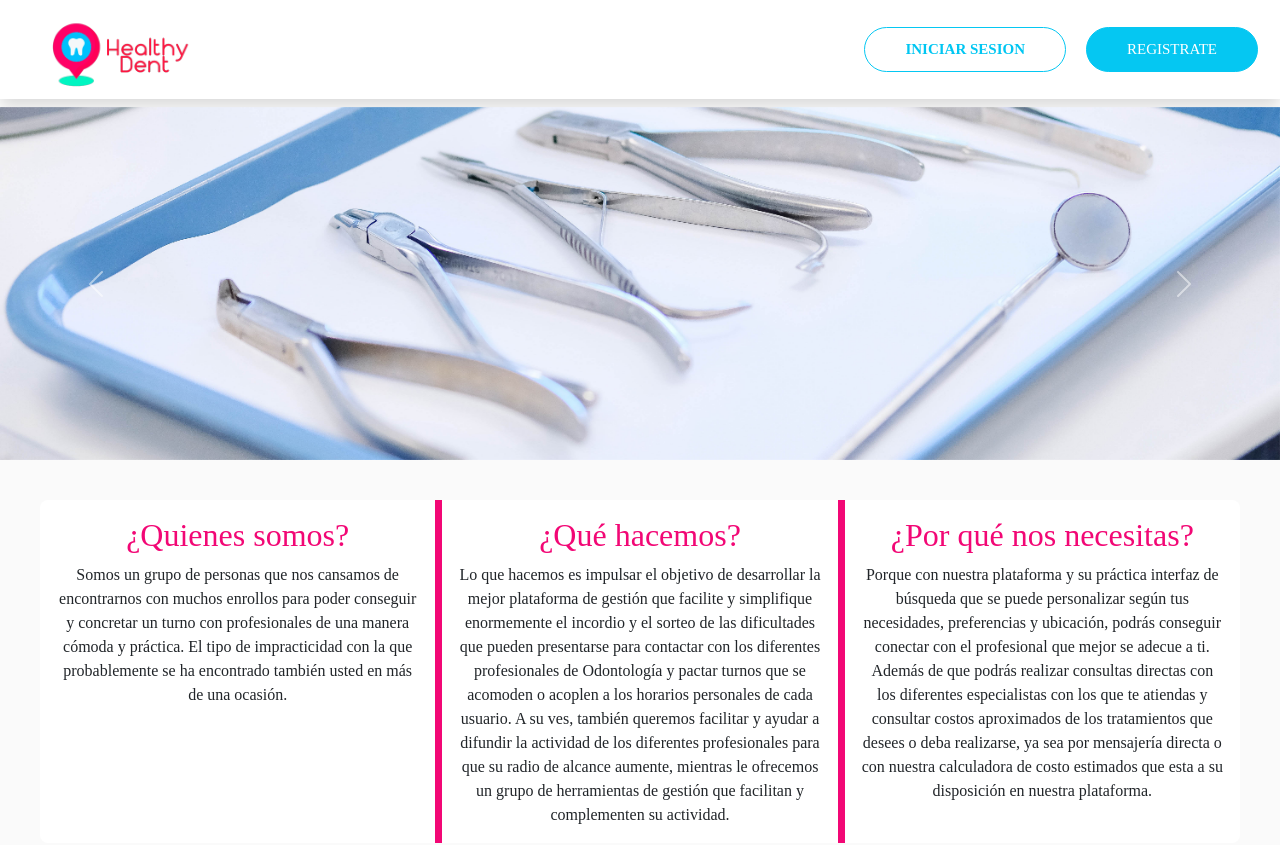
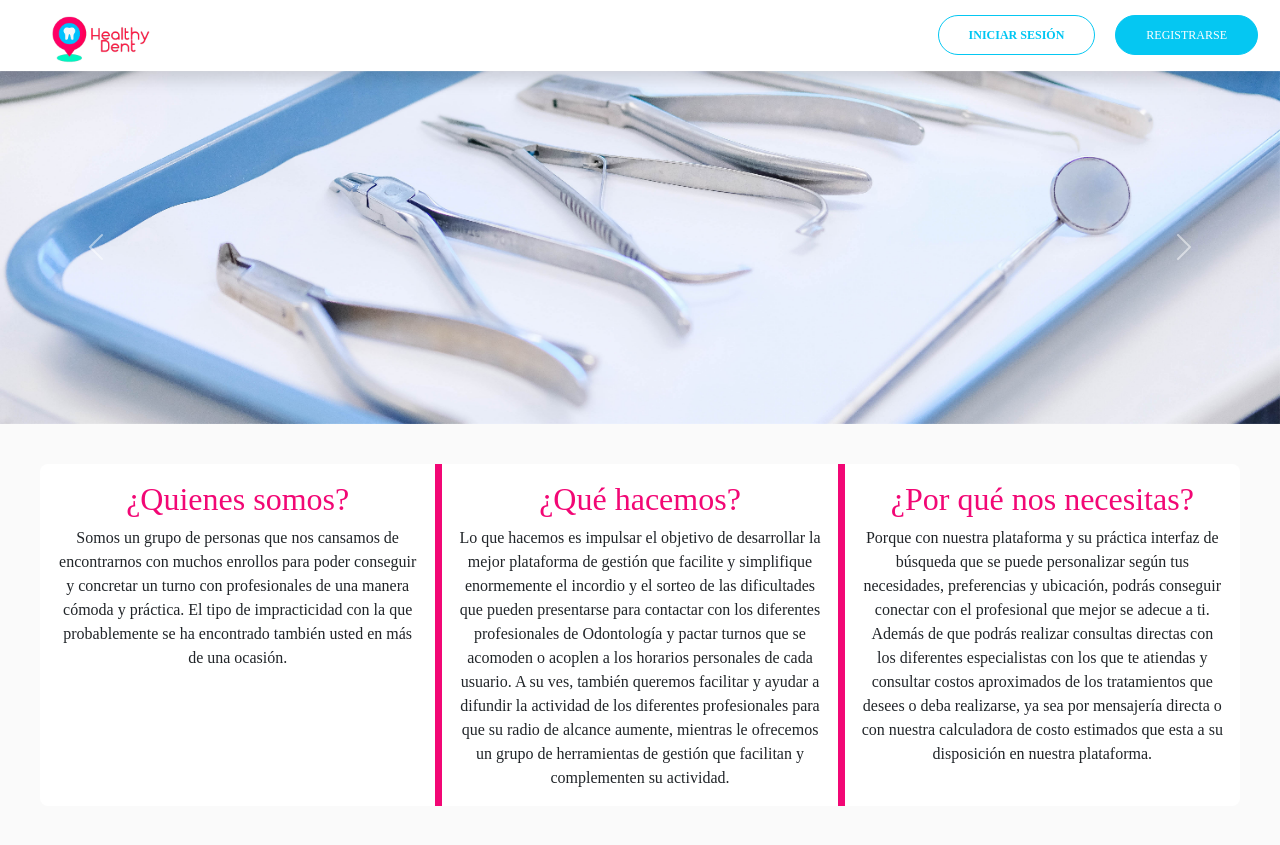
Before and after one commit to AgusRicardo/Healthy_Dent_Front-end, a React (Create React App) app in the folder client/: page / in a window 1280 px wide. Shown: the top 845 px of the page. Built offline with nearby package versions, Linux system fonts and the light colour scheme; a web font is replaced by a local one.

Commit message:
Nuevo menú lateral y muchas correcciones

```diff
--- a/client/src/components/Layout.js
+++ b/client/src/components/Layout.js
@@ -1,12 +1,32 @@
 import React from "react";
 import Navbar from "./Navbar";
-
+import { useSelector } from "react-redux";
+import NavbarLateral from "./NavbarLateral";
 
 const Layout = ({ children }) => {
+  const { isAuth } = useSelector((state) => state.authh);
+
   return (
     <div>
       <Navbar />
-      <div className="container-fluid no-wrapper" style={{backgroundColor: '#fafafa'}}>{children}</div>
+      {isAuth ? (
+        <div className="d-flex flex-row">
+          <NavbarLateral />
+          <div
+            className="container-fluid no-wrapper"
+            style={{ backgroundColor: "#fafafa" }}
+          >
+            {children}
+          </div>
+        </div>
+      ) : (
+        <div
+          className="container-fluid no-wrapper"
+          style={{ backgroundColor: "#fafafa" }}
+        >
+          {children}
+        </div>
+      )}
     </div>
   );
 };
--- a/client/src/components/Navbar.js
+++ b/client/src/components/Navbar.js
@@ -30,6 +30,7 @@ const Navbar = () => {
   const last_name = localStorage.getItem("last_name");
 
   return (
+    <>
       <nav className="navbar fondonav">
         <div className="container-fluid shadow ">
           <div className="logohd">
@@ -93,19 +94,20 @@ const Navbar = () => {
             <div>
               <NavLink to="/login">
                 <button type="button" className="btn btn-primary bn logbutton">
-                Iniciar sesion
+                  Iniciar sesión
                 </button>
               </NavLink>
 
               <NavLink to="/register">
                 <button type="button" className="btn btn-primary bn regbutton">
-                Registrate
+                  Registrarse
                 </button>
               </NavLink>
             </div>
           )}
         </div>
       </nav>
+    </>
   );
 };
 
--- /dev/null
+++ b/client/src/components/NavbarLateral.js
@@ -0,0 +1,71 @@
+import React from "react";
+import "../styles/navbar_lateral.css";
+
+const NavbarLateral = () => {
+  return (
+    /* Mas adelante realizar el menú propio de cada tipo de usuario */
+    <>
+      <div className="col-auto col-sm-3 min-vh-100 nav_content">
+        <div className="nav_content_title">
+          <div className="nav_title">
+            <a className="text-decoration-none d-flex align-items-center text-sm-start text-white d-none d-sm-inline">
+              <span className="fs-4">Paciente</span>
+            </a>
+          </div>
+          <hr className="text-white d-none d-sm-block nav_line" />
+          <ul className="nav nav-pills flex-column mt-2 mt-sm-0" id="parentM">
+            <li className="nav-item text-white my-1 py-2 py-sm-2">
+              <a
+                className="nav-link text-center text-sm-start"
+                aria-current="page"
+              >
+                <i className="fa-solid fa-house icon_navbar"></i>
+                <span className="ms-2 d-none d-sm-inline">Item 1</span>
+              </a>
+            </li>
+            <li className="nav-item text-white my-1 py-2 py-sm-2">
+              <a
+                className="nav-link text-center text-sm-start"
+                aria-current="page"
+              >
+                <i className="fa-solid fa-magnifying-glass icon_navbar"></i>
+                <span className="ms-2 d-none d-sm-inline">
+                  asdasdasdasdasdasdasdasdas
+                </span>
+              </a>
+            </li>
+            <li className="nav-item text-white my-1 py-2 py-sm-2">
+              <a
+                className="nav-link text-center text-sm-start"
+                aria-current="page"
+              >
+                <i className="fa-solid fa-list icon_navbar"></i>
+                <span className="ms-2 d-none d-sm-inline">Item 3</span>
+              </a>
+            </li>
+            <li className="nav-item text-white my-1 py-2 py-sm-2">
+              <a
+                className="nav-link text-center text-sm-start"
+                aria-current="page"
+              >
+                <i className="fa-solid fa-address-card icon_navbar"></i>
+                <span className="ms-2 d-none d-sm-inline">Item 3</span>
+              </a>
+            </li>
+            <li className="nav-item text-white my-1 py-2 py-sm-2">
+              <a
+                className="nav-link text-center text-sm-start"
+                aria-current="page"
+              >
+                <i className="fa-solid fa-circle-info icon_navbar"></i>
+                <span className="ms-2 d-none d-sm-inline">Ayuda</span>
+              </a>
+            </li>
+          </ul>
+        </div>
+      </div>
+    </>
+  );
+};
+
+export default NavbarLateral;
--- a/client/src/pages/login.js
+++ b/client/src/pages/login.js
@@ -50,7 +50,7 @@ export const Login = () => {
           <form
             onSubmit={(e) => onSubmit(e)}
             className="form_login"
-            autocomplete="off"
+            autoComplete="off"
           >
             <h1 className="h1_login">Iniciar sesión</h1>
             <div className="social-container">
--- a/client/src/pages/myTurns.js
+++ b/client/src/pages/myTurns.js
@@ -61,7 +61,7 @@ export const MyTurns = () => {
                                 <div>Todavía no hay turnos</div>
                               ) : (
                                 user.map((turn, index) => (
-                                    <tr>
+                                  <tr key={index}>
                                     <th scope="row" key={turn.user_id}>
                                       {index + 1}
                                     </th>
--- a/client/src/styles/navbar.css
+++ b/client/src/styles/navbar.css
@@ -5,6 +5,10 @@
 }
 .navbar {
   padding-top: 0px;
+  padding-bottom: 0px;
+  position: sticky;
+  z-index: 200;
+  top: 0;
 }
 NavLink {
   text-decoration: none !important;
@@ -25,17 +29,17 @@ NavLink {
 }
 /*Logo*/
 .logonav {
-    width: 140px;
+    width: 100px;
     margin-left: 20px;
 }
 
 /*botones sin inicio*/
 .bn {
   font-weight: 400;
-  font-size: 15px;
+  font-size: 12px;
   text-decoration: none;
   display: inline-block;
-  padding: 10px 40px 10px 40px;
+  padding: 10px 30px 10px 30px;
   position: relative;
   border-radius: 25px;
   margin: 10px;
--- /dev/null
+++ b/client/src/styles/navbar_lateral.css
@@ -0,0 +1,26 @@
+#parentM li a:hover {
+  background-color: #262728;
+  cursor: pointer;
+}
+#parentM a{
+  color: white;
+}
+#parentM {
+  background-color: #4a4b4c !important;
+}
+.nav_content {
+  background-color: #4a4b4c !important;
+  text-align: center;
+  position: sticky;
+  max-width: 285px;
+}
+.nav_title {
+  padding: 0px !important;
+  margin: 10px 15px 10px 0px;
+}
+.nav_content_title{
+  position: fixed;
+}
+.nav_line{
+  width: 100% !important;
+}
--- a/client/src/styles/register.css
+++ b/client/src/styles/register.css
@@ -34,9 +34,9 @@
 
 .regbutton {
   font-weight: 400;
-  font-size: 15px;
+  font-size: 12px;
   text-decoration: none;
-  padding: 10px 40px 10px 40px;
+  padding: 10px 30px 10px 30px;
   border-radius: 25px;
   margin: 10px;
   border: 1px solid #05c7f2;
```
Lines whose indentation alone changed are shown as unchanged.
